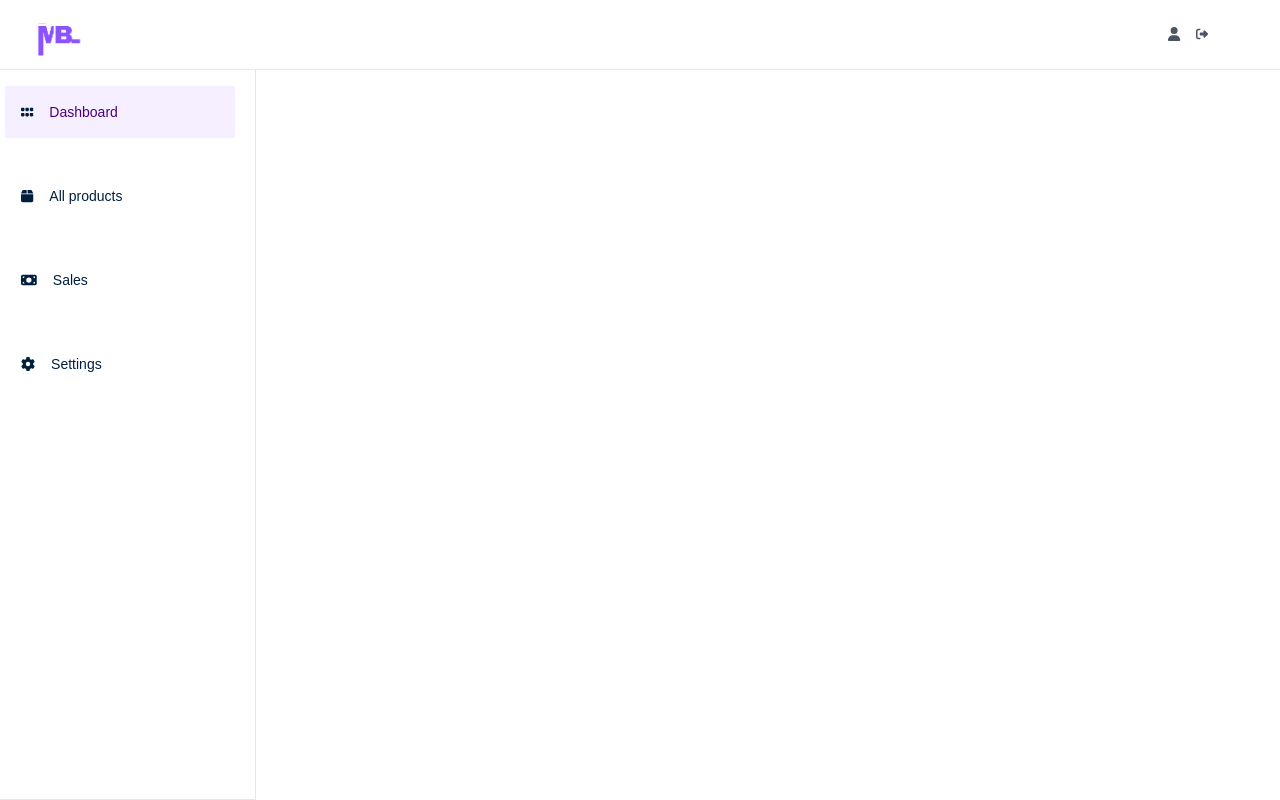
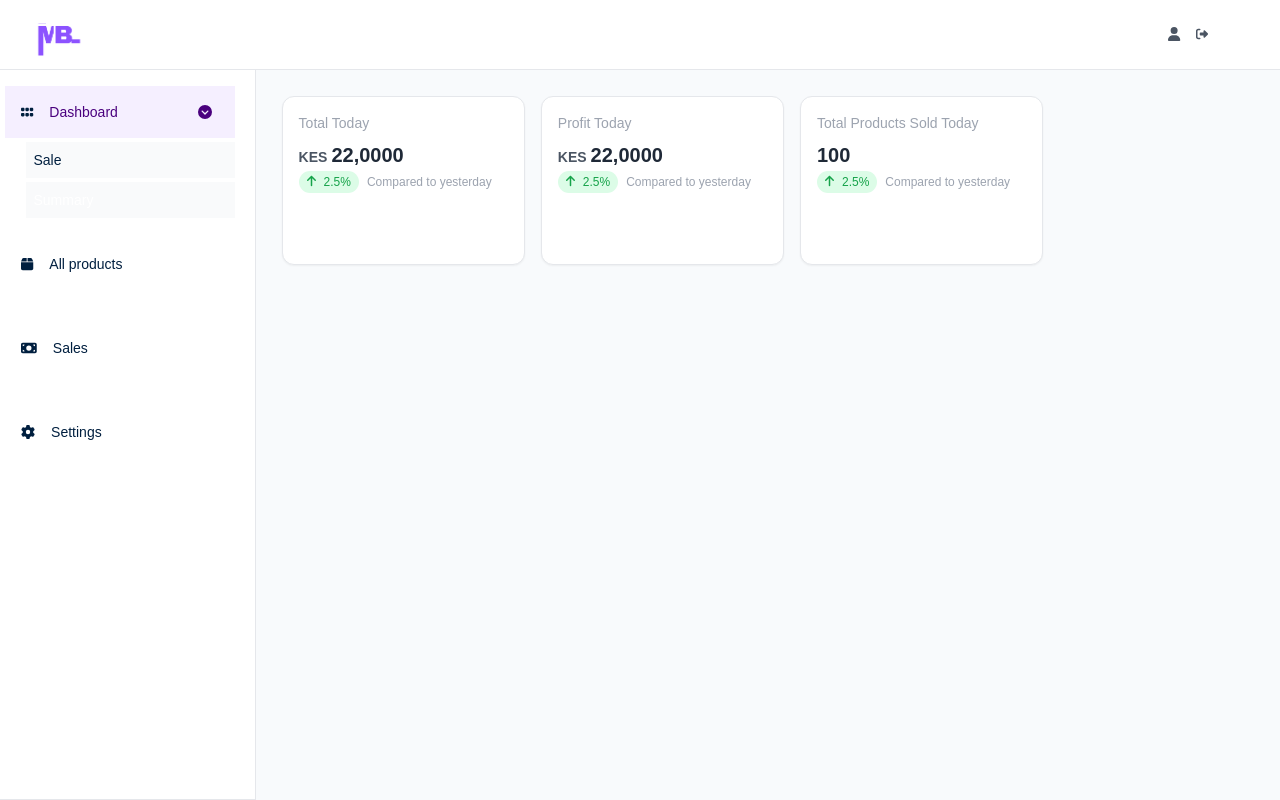
Before and after one commit to CHIGODI/BusinessManager, a Next.js app in the folder mybiz-frontend/: page /admin/dashboard/summary in a window 1280 px wide. Built offline with nearby package versions, Linux system fonts and the light colour scheme; no server answers.

Commit message:
enhance summary layout, and improve SideNav dropdown functionality

```diff
--- a/mybiz-frontend/app/admin/components/SideNav.js
+++ b/mybiz-frontend/app/admin/components/SideNav.js
@@ -1,24 +1,53 @@
 'use client';
 import Link from 'next/link';
+import { useState, useEffect } from 'react';
 import { usePathname } from 'next/navigation'
-import { FontAwesomeIcon } from "@fortawesome/react-fontawesome";
-import { faGrip, faMoneyBill, faBox, faGear } from "@fortawesome/free-solid-svg-icons";
+import { FontAwesomeIcon  } from "@fortawesome/react-fontawesome";
+import { faGrip, faMoneyBill, faBox, faGear, faCircleChevronDown } from "@fortawesome/free-solid-svg-icons";
 export default function SideNav() {
     const pathname = usePathname();
+        const [isDropdownOpen, setIsDropdownOpen] = useState(false);
+        useEffect(() => {
+            const paths = ['sale', 'summary', 'products'];
+
+            const isMatchingPath = paths.some((path) => pathname.startsWith(`/admin/dashboard/${path}`));
+
+            setIsDropdownOpen(isMatchingPath);
+        }, [pathname]);
+
+
+        const handleDropdownToggle = () => {
+            setIsDropdownOpen(!isDropdownOpen);
+        };
 
     return (
         <div className="w-[20%] border-r h-full border-b hidden sticky z-10 top-[70px] lg:block">
             <ul className='flex flex-col justify-start'>
                 <Link href="/admin/dashboard"
-                    className={`links ${pathname.startsWith('/admin/dashboard') ?
+                    className={`mb-1 links ${pathname.startsWith('/admin/dashboard') ?
                         'bg-[#F5EFFF] text-[#4A007E]' : 'hover:bg-[#F5EFFF] hover:text-[#4A007E]'
                         }`}
+                        onClick={handleDropdownToggle}
                 >
                     <li className='text-sm'>
                         <FontAwesomeIcon className="text-sm mr-4 text-[#001F3F]" icon={faGrip} />
                         Dashboard
+                        <FontAwesomeIcon className='ml-20' icon={faCircleChevronDown} />
                     </li>
                 </Link>
+                {/* pages in dashboard path */}
+                <ul className={`w-[82%] ml-[10%] transition-all duration-300 ease-in-out overflow-hidden ${isDropdownOpen ? 'max-h-40' : 'max-h-0'}`}>
+                    <Link href="/admin/dashboard/sale">
+                        <li className={`p-2 mb-1 text-sm bg-gray-50 text-[#001F3F] ${pathname === '/admin/dashboard/sale' ? 'bg-[#A29] text-white' : 'hover:bg-[#F5EFFF] hover:text-[#4A007E]'}`}>
+                            Sale
+                        </li>
+                    </Link>
+                    <Link href="/admin/dashboard/summary">
+                        <li className={`p-2 mb-1 text-sm bg-gray-50  text-[#001F3F] ${pathname === '/admin/dashboard/summary' ? 'bg-[#A29] text-white' : 'hover:bg-[#F5EFFF] hover:text-[#4A007E]'}`}>
+                            Summary
+                        </li>
+                    </Link>
+                </ul>
                 <Link href="/admin/products"
                     className={`links ${pathname.startsWith('/admin/products') ?
                         'bg-[#F5EFFF] text-[#4A007E]' : 'hover:bg-[#F5EFFF] hover:text-[#4A007E]'
--- a/mybiz-frontend/app/admin/dashboard/page.js
+++ b/mybiz-frontend/app/admin/dashboard/page.js
@@ -19,16 +19,7 @@ function AdminDashboard() {
     }, [status]);
 
     if (loading) {
-        return (
-            <div className="flex flex-col gap-4">
-                <div className="animate-pulse flex space-x-4">
-                    <div className="rounded-lg bg-gray-300 h-24 w-full"></div>
-                </div>
-                <div className="animate-pulse flex space-x-4">
-                    <div className="rounded-lg bg-gray-300 h-24 w-full"></div>
-                </div>
-            </div>
-        );
+        return null
     }
 
     return (
--- a/mybiz-frontend/app/admin/dashboard/summary/page.js
+++ b/mybiz-frontend/app/admin/dashboard/summary/page.js
@@ -1,20 +1,72 @@
 import NavBar from "@/app/sharedComponents/NavBar";
 import SideNav from "../../components/SideNav";
+import { FontAwesomeIcon } from "@fortawesome/react-fontawesome";
+import { faArrowUp, faArrowDown } from "@fortawesome/free-solid-svg-icons";
 
-const SummaryPage = () => {
+const Summary = () => {
     return (
         <div className="h-screen">
             <NavBar />
             <div className="relative flex flex-row w-full h-[calc(100vh-70px)]">
                 <SideNav />
-                <div className="w-[100%] md:w-[80%] md:px-[2%] md:py-[2%] h-full flex flex-col">
-                    <div></div>
-                    <div></div>
-                    <div></div>
-                    <div></div>
+                <div className="w-[100%] lg:w-[80%] md:px-[2%] md:py-[2%] h-full bg-[#F8FAFC] flex flex-col items-center lg:items-start lg:flex-row lg:flex-wrap gap-4">
+                    {/* Total summary */}
+                    <div className="border bg-white shadow-sm rounded-xl h-[20%] lg:h-1/4 w-[90%] lg:w-1/4 mt-4 lg:mt-0">
+                        <div className="p-4">
+                            <p className="pb-2 text-sm text-gray-400">Total Today</p>
+                            <h2 className="text-xl text-gray-800 font-bold"><span className="text-gray-600 text-sm mr-1">KES</span>22,0000</h2>
+                            <span className="bg-green-100 text-green-600 text-xs px-2 py-1 rounded-xl gap-2">
+                                <FontAwesomeIcon className="pr-2" icon={faArrowUp} />
+                                2.5%
+                            </span>
+                            <p className="text-xs text-gray-400 inline-block pl-2">Compared to yesterday</p>
+                            {/* <span className="bg-red-100 text-red-600 text-xs px-2 py-1 rounded-xl gap-2">
+                                <FontAwesomeIcon className="pr-2" icon={faArrowDown} />
+                                2.5%
+                            </span>
+                            <p className="text-xs text-gray-400 inline-block pl-2">Compared to yesterday</p> */}
+
+                        </div>
+                    </div>
+
+                    {/* profits */}
+                    <div className="border bg-white shadow-sm rounded-xl h-[20%] lg:h-1/4 w-[90%] lg:w-1/4">
+                        <div className="p-4">
+                            <p className="pb-2 text-sm text-gray-400">Profit Today</p>
+                            <h2 className="text-xl text-gray-800 font-bold"><span className="text-gray-600 text-sm mr-1">KES</span>22,0000</h2>
+                            <span className="bg-green-100 text-green-600 text-xs px-2 py-1 rounded-xl gap-2">
+                                <FontAwesomeIcon className="pr-2" icon={faArrowUp} />
+                                2.5%
+                            </span>
+                            <p className="text-xs text-gray-400 inline-block pl-2">Compared to yesterday</p>
+                            {/* <span className="bg-red-100 text-red-600 text-xs px-2 py-1 rounded-xl gap-2">
+                                <FontAwesomeIcon className="pr-2" icon={faArrowDown} />
+                                2.5%
+                            </span>
+                            <p className="text-xs text-gray-400 inline-block pl-2">Compared to yesterday</p> */}
+
+                        </div>
+                    </div>
+                    <div className="border bg-white shadow-sm rounded-xl h-[20%] lg:h-1/4 w-[90%] lg:w-1/4">
+                        <div className="p-4">
+                            <p className="pb-2 text-sm text-gray-400">Total Products Sold Today</p>
+                            <h2 className="text-xl text-gray-800 font-bold">100</h2>
+                            <span className="bg-green-100 text-green-600 text-xs px-2 py-1 rounded-xl gap-2">
+                                <FontAwesomeIcon className="pr-2" icon={faArrowUp} />
+                                2.5%
+                            </span>
+                            <p className="text-xs text-gray-400 inline-block pl-2">Compared to yesterday</p>
+                            {/* <span className="bg-red-100 text-red-600 text-xs px-2 py-1 rounded-xl gap-2">
+                                <FontAwesomeIcon className="pr-2" icon={faArrowDown} />
+                                2.5%
+                            </span>
+                            <p className="text-xs text-gray-400 inline-block pl-2">Compared to yesterday</p> */}
+
+                        </div>
+                    </div>
                 </div>
             </div>
         </div>
-    );
+    )
 };
-export default SummaryPage;
+export default Summary;
--- a/mybiz-frontend/app/user/dashboard/page.js
+++ b/mybiz-frontend/app/user/dashboard/page.js
@@ -52,20 +52,6 @@ function UserDashboard() {
                                 </button>
                             </Link>
                         </div>
-                        <div className='cards flex flex-col justify-center'>
-                            <h5 className='text-center text-[#001F3F]'>
-                                ALL PRODUCTS
-                            </h5>
-                            <FontAwesomeIcon className='text-5xl md:text-7xl mt-4 text-[#A6AEBF]' icon={faBox} />
-                            <Link href='/products' className='flex items-center justify-center'>
-                                <button className='border text-[#001F3F]
-                                            p-2 mt-4 hover:bg-gray-100'
-                                >
-                                    All products list
-                                    <FontAwesomeIcon className='ml-2' icon={faArrowUpRightFromSquare} />
-                                </button>
-                            </Link>
-                        </div>
                     </div>
                 </main>
             </div>
--- a/mybiz-frontend/app/user/dashboard/summary/page.js
+++ b/mybiz-frontend/app/user/dashboard/summary/page.js
@@ -7,12 +7,14 @@ const Summary = () => {
             <NavBar />
             <div className="relative flex flex-row w-full h-[calc(100vh-70px)]">
                 <SideNav />
-                <div className="w-[100%] lg:w-[80%] md:px-[2%] md:py-[2%] h-full">
-                    <div></div>
-                    <div></div>
-                    <div></div>
-                    <div></div>
-                    <div></div>
+                <div className="w-[100%] lg:w-[80%] md:px-[2%] md:py-[2%] h-full bg-[#F8FAFC]  flex flex-row flex-wrap gap-4">
+                    <div className="border bg-white shadow-sm rounded-xl h-1/4 w-1/4">
+                        <div className="p-4 ">
+                            <p className="pb-2 text-xs text-gray-400">Total Today</p>
+                            <h2 className="text-xl text-gray-800 font-bold"><span className="text-gray-600 text-sm mr-1">KES</span>22,0000</h2>
+                            <span className="bg-green-100 text-green-600 text-xs px-2 py-1 rounded-xl">No discount offered today</span>
+                        </div>
+                    </div>
                 </div>
             </div>
         </div>
```
Also changed, not shown: mybiz-frontend/app/sharedComponents/SideNav.js (+2 -7 lines).
